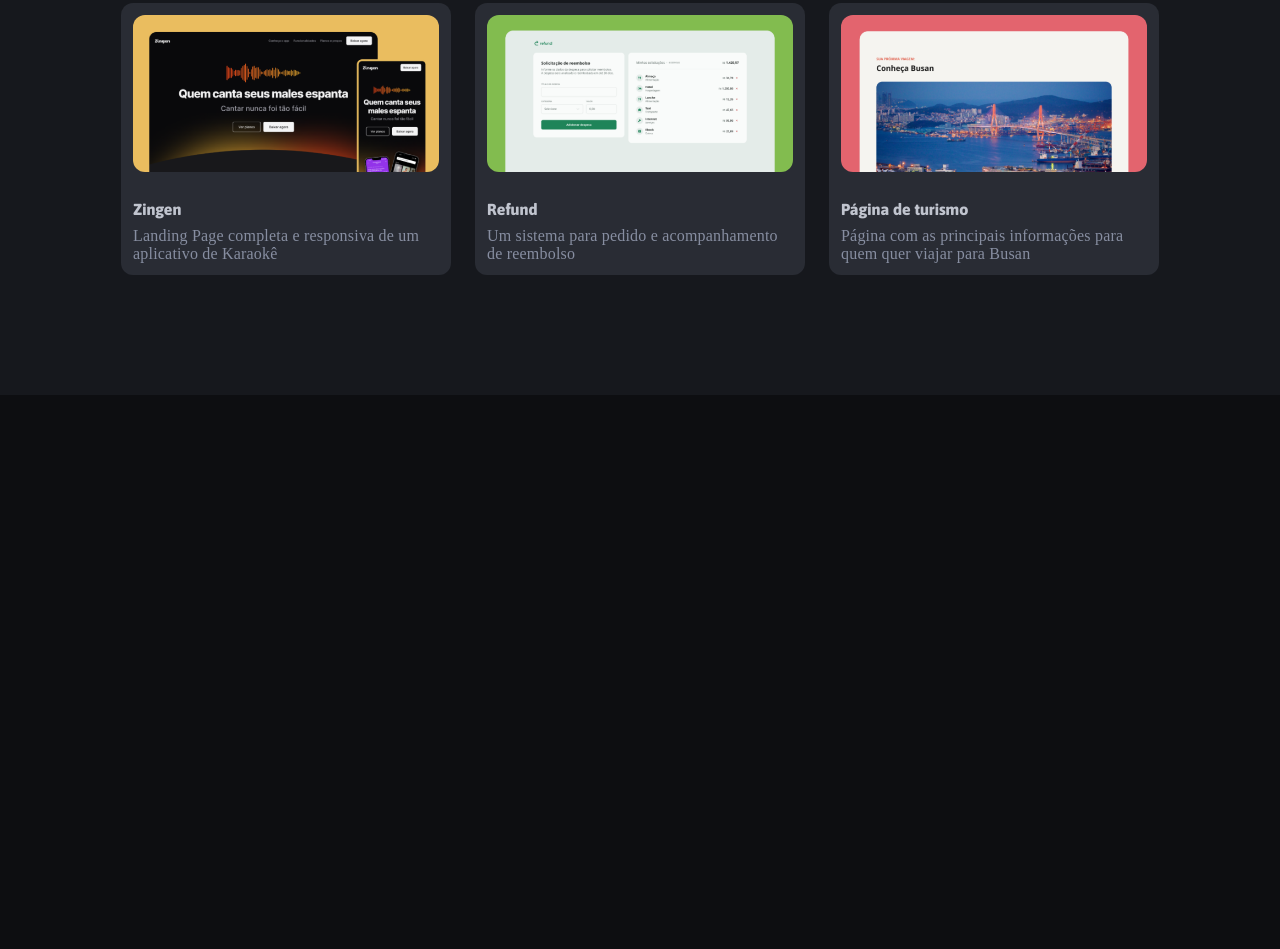
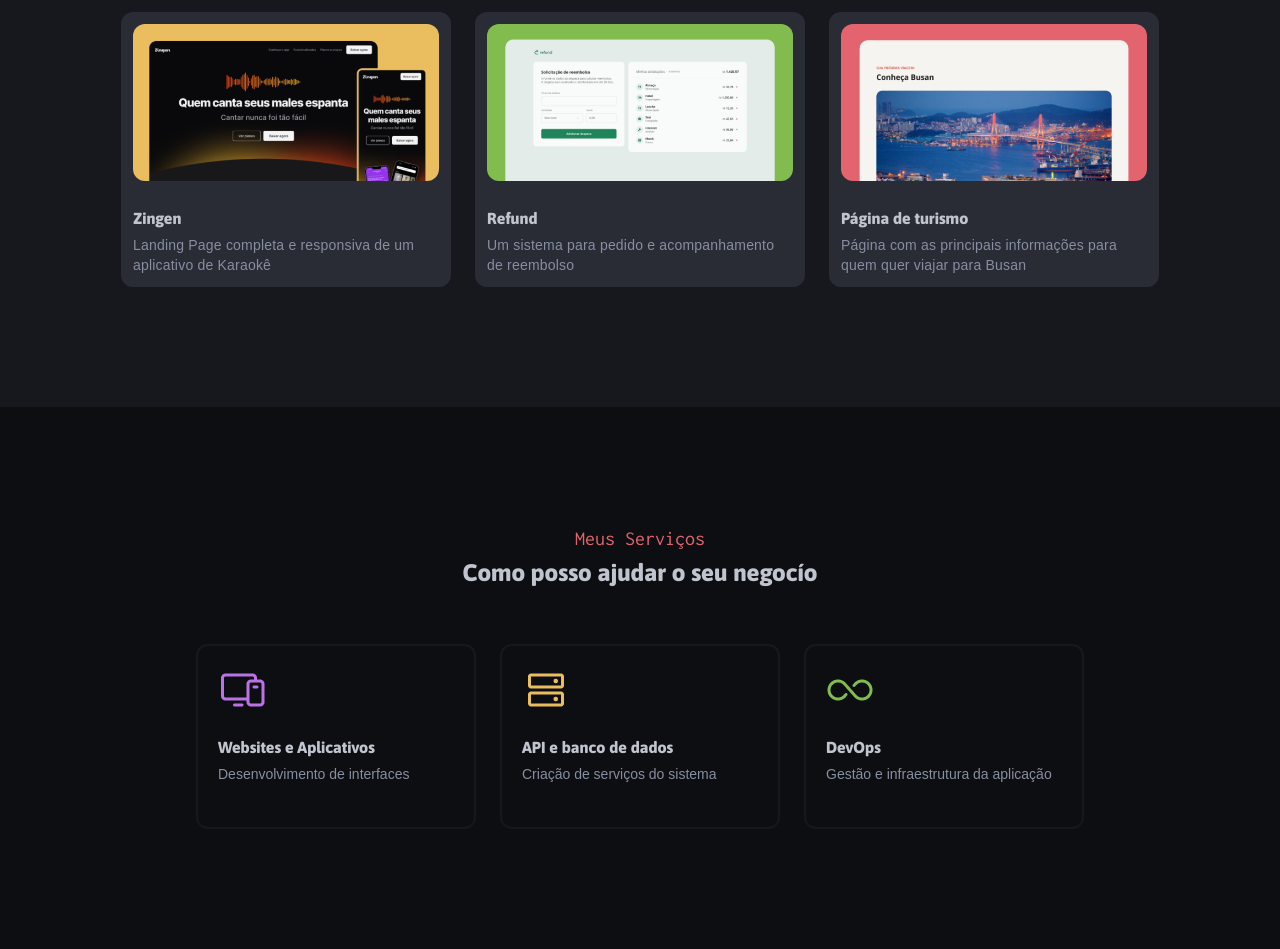
Before and after one commit to JojoBrr/Portifolio-Dev, a plain HTML site: page index.html in a window 1280 px wide. Shown: the part 1517-2466 px from the top of the page. Before the commit the page ends 1912 px from the top, so only its background shows below. Drawn offline with Linux system fonts and the light colour scheme.

Commit message:
services done

```diff
--- a/index.html
+++ b/index.html
@@ -9,16 +9,16 @@
   <title>Portifólio</title>
 
   <!-- Links -->
+  <link href="https://fonts.googleapis.com/css2?family=Inconsolata:wght@200..900&display=swap" rel="stylesheet">
   <link href="https://fonts.googleapis.com/css2?family=Asap:ital,wght@0,100..900;1,100..900&display=swap" rel="stylesheet">
-  <link href="https://fonts.googleapis.com/css2?family=Asap:ital,wght@0,100..900;1,100..900&family=Inconsolata:wght@200..900&display=swap" rel="stylesheet">
-  <link href="https://fonts.googleapis.com/css2?family=Asap:ital,wght@0,100..900;1,100..900&family=Inconsolata:wght@200..900&family=Maven+Pro:wght@400..900&display=swap" rel="stylesheet">
+  <link href="https://fonts.googleapis.com/css2?family=Maven+Pro:wght@400..900&display=swap" rel="stylesheet">
   <link rel="stylesheet" href="Style/index.css">
 
 </head>
 
 <body>
 
-  <main class="container">
+  <main>
 
     <section id="intro">
 
@@ -30,7 +30,7 @@
             <img src="assets/Images/Image.png" alt="foto de perfil">
             <span><img src="assets/Icons/Code.svg" alt=""></span>
           </div>
-            <p class="subtitle">Hello World! Meu nome é <spam class="html-color">Martina Santos</spam> e sou</p>
+            <p class="sub">Hello World! Meu nome é <span class="html-color">Martina Santos</span> e sou</p>
             <h1 class="title-lg">Desenvolvedora Fullstack</h1>
             <h4 class="text-sm">Transformo necessidades em aplicações reais, evolventes e funcionais. Desenvolvo sistemas através da <br> minha paixão pela tecnologia, contribuindo com soluções inovadoras e eficazes para desafios complexos.</h4>
 
@@ -38,27 +38,27 @@
 
         <div id="footerhead" class="grid grid-flow-columns">
 
-          <figcaption class="icons grid grid-flow-columns">
+          <figcaption class="icons grid">
             <span class="text-md"><img class="git-color"src="assets/Icons/GitHub.svg" alt="">GitHub</span>
           </figcaption>
 
-          <figcaption class="icons grid grid-flow-columns">
+          <figcaption class="icons grid">
             <span class="text-md"><img src="assets/Icons/HTML.svg" alt="">HTML</span>
           </figcaption>
 
-          <figcaption class="icons grid grid-flow-columns">
+          <figcaption class="icons grid">
             <span class="text-md"><img src="assets/Icons/CSS.svg" alt="">CSS</span>
           </figcaption>
 
-          <figcaption class="icons grid grid-flow-columns">
+          <figcaption class="icons grid">
             <span class="text-md"><img src="assets/Icons/JavaScript.svg" alt="">JavaScript</span>
           </figcaption>
 
-          <figcaption class="icons grid grid-flow-columns">
+          <figcaption class="icons grid">
             <span class="text-md"><img src="assets/Icons/React.svg" alt="">React</span>
           </figcaption>
 
-          <figcaption class="icons grid grid-flow-columns">
+          <figcaption class="icons grid">
             <span class="text-md"><img src="assets/Icons/Node.js.svg" alt="">Node.Js</span>
           </figcaption>
         </div>
@@ -71,10 +71,10 @@
 
     </section>
 
-    <section id="projects">
+    <section id="projects" class="container">
 
       <div id="header" class="grid grid-flow-rows grid-space">
-        <span class="html-color subtitle">Meu Trabalho</span>
+        <span class="sub html-color">Meu Trabalho</span>
         <h4 class="title-md">Veja os meus projetos</h4>
       </div>
 
@@ -138,7 +138,46 @@
 
 
     </section>
+
+    <section id="services" class="container">
+
+      <div id="content" class="grid">
+         <span class="sub html-color">Meus Serviços</span>
+         <h1 class="title-md">Como posso ajudar o seu negocío</h1>
+      </div>
+
+      <div id="content-icons" class="grid grid-flow-columns">
+
+      <div id="card-serv">
+          <img src="assets/Icons/Devices.png" alt="">
+        <div>
+          <h4 class="title-sm">Websites e Aplicativos</h4>
+          <p class="text-sm">Desenvolvimento de interfaces</p>
+        </div>
+      </div>
+
+      <div id="card-serv">
+        <img src="assets/Icons/HardDrives.png" alt="">
+        <div>
+          <h4 class="title-sm">API e banco de dados</h4>
+          <p class="text-sm">Criação de serviços do sistema </p>
+        </div>
+      </div>
+
+        <div id="card-serv">
+          <img src="assets/Icons/Infinity.png" alt="">
+          <div>
+            <h4 class="title-sm">DevOps</h4>
+            <p class="text-sm">Gestão e infraestrutura da aplicação</p>
+          </div>
+        </div>
+
+      </div>
+
+    </section>
+
   </main>
+
 
 
 </body>
--- a/style/global.css
+++ b/style/global.css
@@ -5,6 +5,7 @@
 }
 
 :root {
+
     /*FONTS*/
 
     --font-asap: 'asap', sans-serif;
@@ -12,12 +13,13 @@
     --title-md: 800 24px/120% var(--font-asap);
     --title-sm: 800 16px/120% var(--font-asap);
 
-    --font-insonsolata: 'inconsolata', sans-serif;
-    --sub-font: 400 20px/120% var(--font-insonsolata)
-
-    --font-mavenpro: 'maven pro', sans-serif;
+    --font-mavenpro: 'mavenpro', sans-serif;
     --text-md: 400 16px/140% var(--font-mavenpro);
     --text-sm: 400 14px/140% var(--font-mavenpro);
+
+    --font-inconsolata: 'inconsolata', sans-serif;
+    --sub-font: 400 20px/120% var(--font-inconsolata);
+
 
     /*COLORS*/
 
@@ -40,6 +42,8 @@ body {
     background-color: var(--bgray-600);
 }
 
-spam {
-    color: var(--principal-red);
+
+.container {
+    box-sizing: border-box;
+    padding: 120px;
 }
--- a/style/index.css
+++ b/style/index.css
@@ -2,3 +2,4 @@
 @import url(utility.css);
 @import url(intro.css);
 @import url(project.css);
+@import url(services.css);
--- a/style/project.css
+++ b/style/project.css
@@ -7,6 +7,7 @@
 #header {
     row-gap: 8px;
 }
+
 #grade {
     grid-template-columns: repeat(3, 0.1fr);
     justify-content: center;
--- /dev/null
+++ b/style/services.css
@@ -0,0 +1,30 @@
+#content {
+    justify-content: center;
+    text-align: center;
+    gap: 8px;
+}
+
+#content-icons{
+    justify-content: center;
+    gap: 24px;
+    margin-top: 56px;
+
+    #card-serv{
+        border: 2px solid var(--bgray-500);
+        border-radius: 12px;
+        width: 280px;
+        height: 185px;
+    }
+
+    #card-serv{
+        padding: 20px;
+
+        img {
+            margin-bottom: 20px;
+        }
+
+        h4 {
+            margin-bottom: 8px;
+        }
+    }
+}
--- a/style/utility.css
+++ b/style/utility.css
@@ -37,18 +37,19 @@
     color: var(--bgray-200);
 }
 
+.sub {
+    font: var(--sub-font);
+    color: var(--bgray-200);
+}
+
 .paragraph {
     font: var(--text-sm);
     color: var(--bgray-300);
 }
 
-.subtitle {
-    font: var(--sub-font);
-    color: var(--bgray-200);
-}
-
 .text-md {
     font: var(--text-md);
+    color: var(--bgray-100);
 }
 
 .text-sm {
```
Also changed, not shown: assets/Icons/Devices.png (added), assets/Icons/HardDrives.png (added), assets/Icons/Infinity.png (added).
